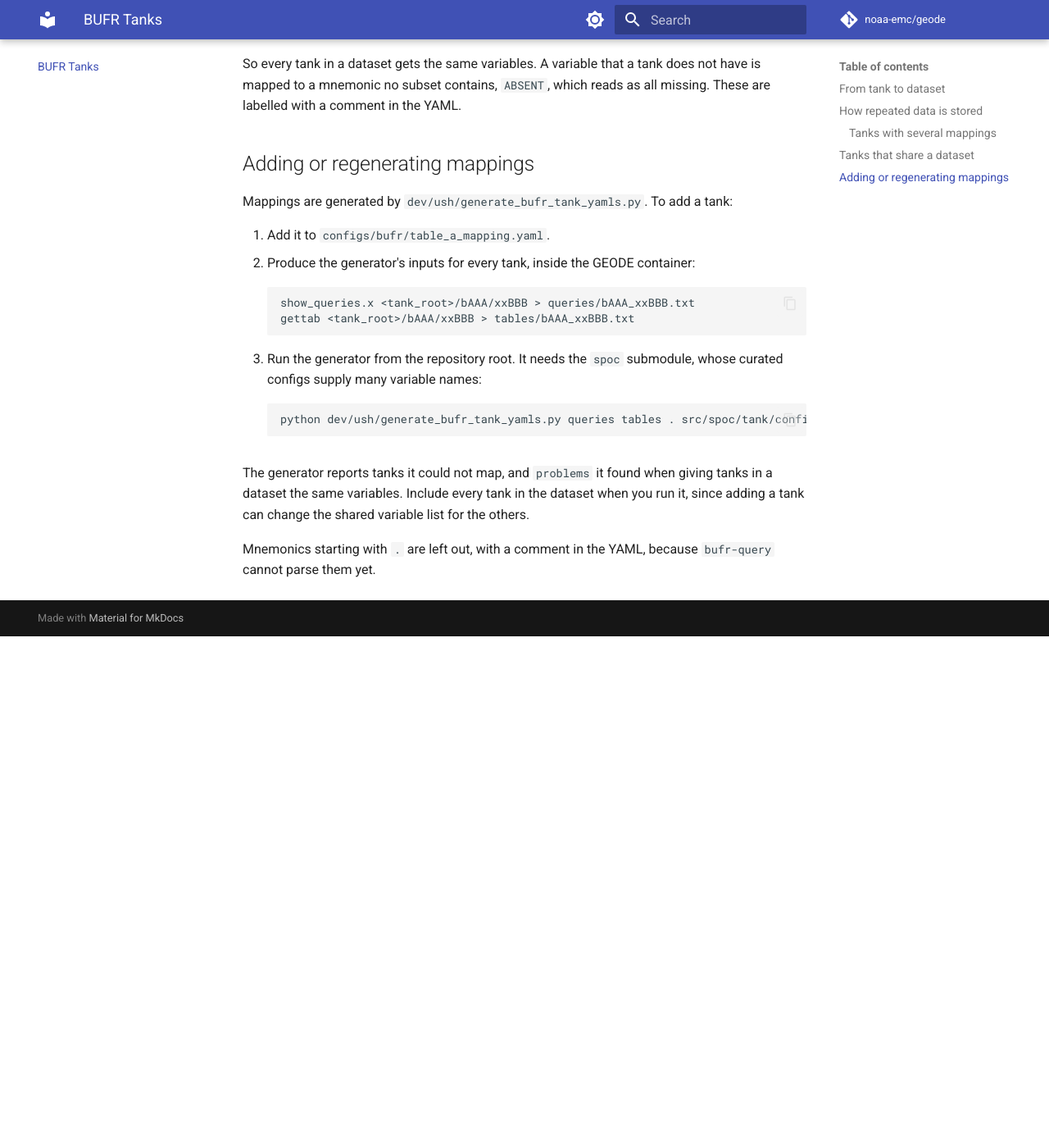
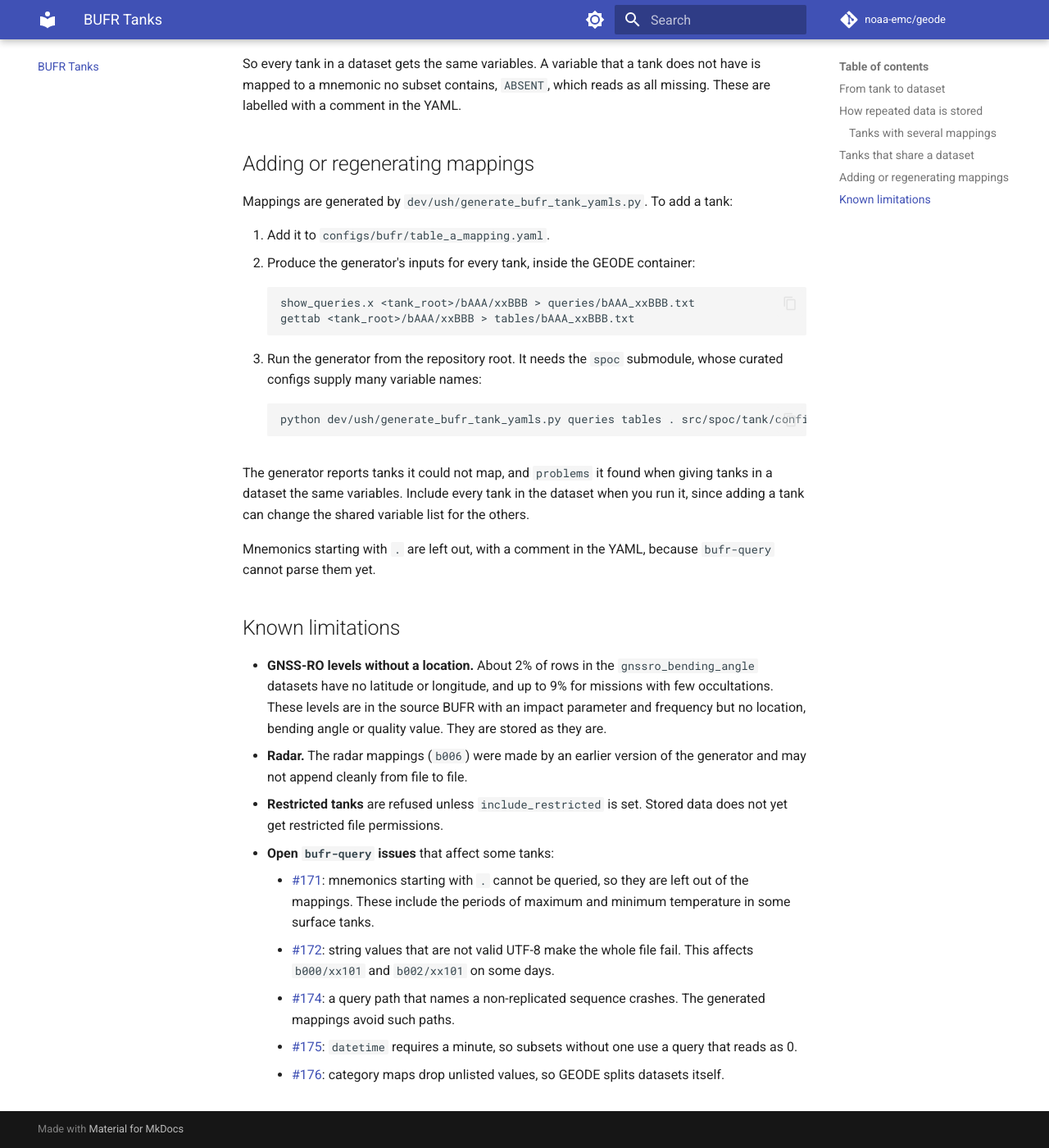
Before and after one commit to NOAA-EMC/GEODE, an MkDocs documentation site: the page built from docs/bufr-tanks.md, in a window 1280 px wide and 1400 px high, scrolled down 2402 px. Shown: the whole window at 82% size. Built offline with MkDocs 1.6.1 and Material for MkDocs 9.7.7, drawn with Linux system fonts in a browser that asks for light colours; comment, search, counter and statistics services are not loaded; before the commit the page ends 3178 px from its top, so only the background shows below that.

Commit message:
Document known limitations of BUFR tank ingest
Note GNSS-RO levels that have no location in the source BUFR, which
are stored as they are, along with radar, restricted tanks and the
open bufr-query issues that affect some tanks.

Co-Authored-By: Claude Opus 5.5 <noreply@anthropic.com>

```diff
--- a/docs/bufr-tanks.md
+++ b/docs/bufr-tanks.md
@@ -105,3 +105,27 @@ adding a tank can change the shared variable list for the others.
 
 Mnemonics starting with `.` are left out, with a comment in the YAML, because
 `bufr-query` cannot parse them yet.
+
+## Known limitations
+
+- **GNSS-RO levels without a location.** About 2% of rows in the `gnssro_bending_angle`
+  datasets have no latitude or longitude, and up to 9% for missions with few occultations.
+  These levels are in the source BUFR with an impact parameter and frequency but no
+  location, bending angle or quality value. They are stored as they are.
+- **Radar.** The radar mappings (`b006`) were made by an earlier version of the generator
+  and may not append cleanly from file to file.
+- **Restricted tanks** are refused unless `include_restricted` is set. Stored data does not
+  yet get restricted file permissions.
+- **Open `bufr-query` issues** that affect some tanks:
+    - [#171](https://github.com/NOAA-EMC/bufr-query/issues/171): mnemonics starting with
+      `.` cannot be queried, so they are left out of the mappings. These include the
+      periods of maximum and minimum temperature in some surface tanks.
+    - [#172](https://github.com/NOAA-EMC/bufr-query/issues/172): string values that are
+      not valid UTF-8 make the whole file fail. This affects `b000/xx101` and `b002/xx101`
+      on some days.
+    - [#174](https://github.com/NOAA-EMC/bufr-query/issues/174): a query path that names a
+      non-replicated sequence crashes. The generated mappings avoid such paths.
+    - [#175](https://github.com/NOAA-EMC/bufr-query/issues/175): `datetime` requires a
+      minute, so subsets without one use a query that reads as 0.
+    - [#176](https://github.com/NOAA-EMC/bufr-query/issues/176): category maps drop
+      unlisted values, so GEODE splits datasets itself.
```
